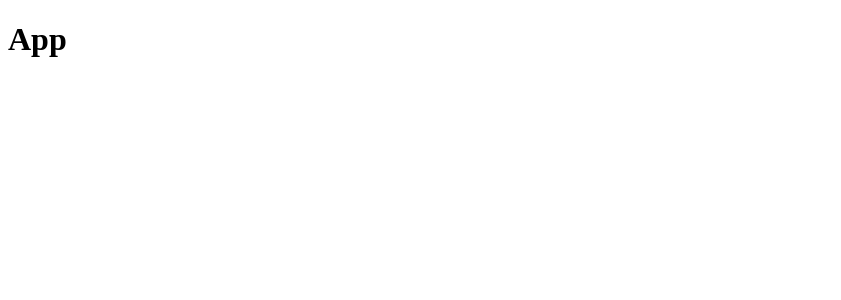
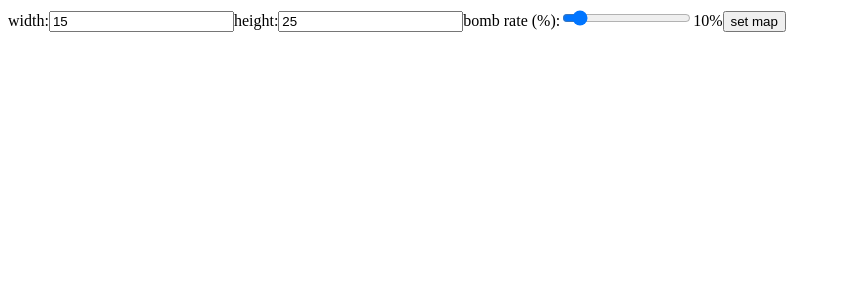
Before and after one commit to telnturtle/minesweeper, a React app: page / in a window 1280 px wide. Shown: the top 300 px of the page, without its empty margins (0-841 px from the left). Built offline with nearby package versions, Linux system fonts and the light colour scheme; the HTML template or start-up script is replaced by a standard one.

Commit message:
width, height, bomb rate configurable, 누르면 uncover 되도록 설정

```diff
--- a/src/App.tsx
+++ b/src/App.tsx
@@ -1,8 +1,15 @@
+import { css } from '@emotion/react'
+import { Minesweeper } from './Minesweeper'
+
 function App() {
-  const d = 0
   return (
     <>
-      <h1>App</h1>
+      <Minesweeper
+        css={css`
+          height: 100dvh;
+          width: 100dvw;
+        `}
+      />
     </>
   )
 }
--- /dev/null
+++ b/src/Minesweeper.tsx
@@ -0,0 +1,116 @@
+import { css } from '@emotion/react'
+import { clsx } from 'clsx'
+import { useState } from 'react'
+
+export function Minesweeper() {
+  const [width, setWidth] = useState(15)
+  const [height, setHeight] = useState(25)
+  const [bombRate, setBombRate] = useState(10)
+  const [map, setMap] = useState<boolean[][]>([])
+  const [coveredMap, setCoveredMap] = useState<boolean[][]>([])
+  const handleClickUncover = (rowIndex: number, cellIndex: number) => {
+    if (coveredMap[rowIndex][cellIndex]) {
+      setCoveredMap(
+        coveredMap.map((row, rowI) =>
+          rowI === rowIndex
+            ? row.map((cell, cellI) => (cellI === cellIndex ? false : cell))
+            : row
+        )
+      )
+    }
+  }
+  return (
+    <>
+      <div>
+        <label>
+          width:
+          <input
+            type="number"
+            value={width}
+            onChange={(e) => setWidth(Number(e.target.value))}
+          />
+        </label>
+        <label>
+          height:
+          <input
+            type="number"
+            value={height}
+            onChange={(e) => setHeight(Number(e.target.value))}
+          />
+        </label>
+        <label>
+          bomb rate (%):
+          <input
+            type="range"
+            min={1}
+            max={100}
+            value={bombRate}
+            onChange={(e) => setBombRate(Number(e.target.value))}
+          />
+          <span>{`${bombRate}%`}</span>
+        </label>
+        <button
+          onClick={() => {
+            setMap(MakeMap(width, height, bombRate / 100))
+            setCoveredMap(MakeCoveredMap(width, height))
+          }}
+        >
+          set map
+        </button>
+      </div>
+      <div>
+        {map.map((row, rowIndex) => (
+          <div
+            key={rowIndex}
+            css={css`
+              display: flex;
+            `}
+          >
+            {row.map((cell, cellIndex) => (
+              <button
+                key={cellIndex}
+                onClick={() => handleClickUncover(rowIndex, cellIndex)}
+                css={css`
+                  width: 20px;
+                  height: 20px;
+                  border: none;
+                  outline: 0.5px solid rgba(0 0 0 / 0.25);
+                  border-radius: 0;
+                  background-color: rgb(200 200 200 / 0.6);
+                  &.covered {
+                    background-color: rgb(200 200 200 / 0.8);
+                  }
+                  &:hover {
+                    filter: brightness(1.1);
+                  }
+                  &:active {
+                    filter: brightness(0.9);
+                  }
+                  display: inline-flex;
+                  justify-content: center;
+                  align-items: center;
+                `}
+                className={clsx({
+                  covered: coveredMap[rowIndex][cellIndex],
+                  bomb: cell,
+                  empty: !cell,
+                })}
+              >
+                {coveredMap[rowIndex][cellIndex] ? ' ' : cell ? '💣' : '🌱'}
+              </button>
+            ))}
+          </div>
+        ))}
+      </div>
+    </>
+  )
+}
+
+function MakeMap(width: number, height: number, bombRate: number): boolean[][] {
+  return Array.from({ length: height }, () =>
+    Array.from({ length: width }, () => Math.random() < bombRate)
+  )
+}
+function MakeCoveredMap(width: number, height: number): boolean[][] {
+  return Array.from({ length: height }, () => Array.from({ length: width }, () => true))
+}
```
